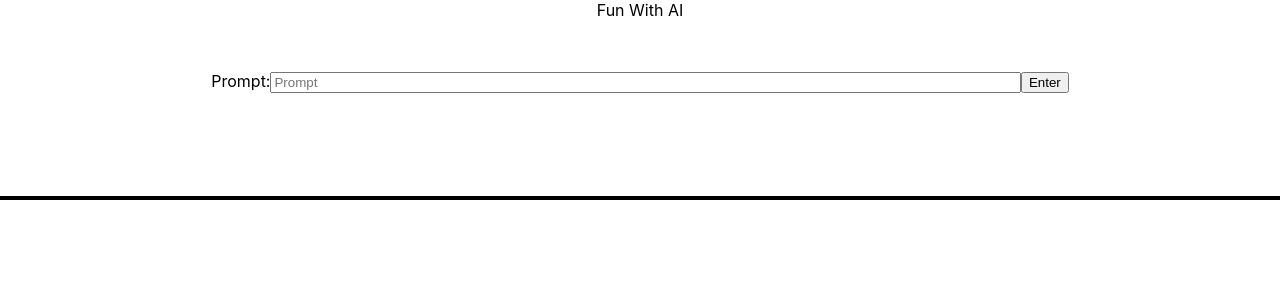
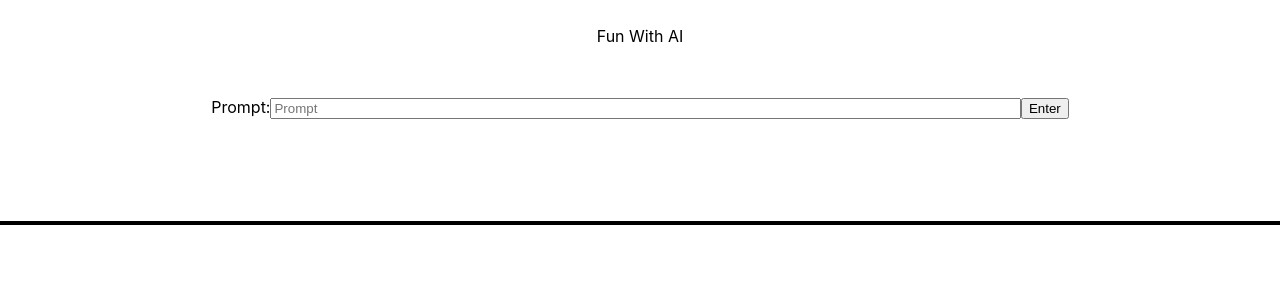
Before and after one commit to lilydev16/ama_ai, a React (Create React App) app: page / in a window 1280 px wide. Shown: the top 300 px of the page. Built offline with nearby package versions, Linux system fonts and the light colour scheme.

Commit message:
Create and import stylesheets for Header

```diff
--- /dev/null
+++ b/src/components/Header/Header.css
@@ -0,0 +1,3 @@
+.header {
+  margin-top: 2%;
+}
--- a/src/components/Header/Header.js
+++ b/src/components/Header/Header.js
@@ -1,10 +1,13 @@
 import React from "react";
+import './Header.css'
 
 const Header = () => {
   return(
-    <header>
-      Fun With AI
-    </header>
+    <div className="header">
+      <header>
+        Fun With AI
+      </header>
+    </div>
   )
 }
 
```
